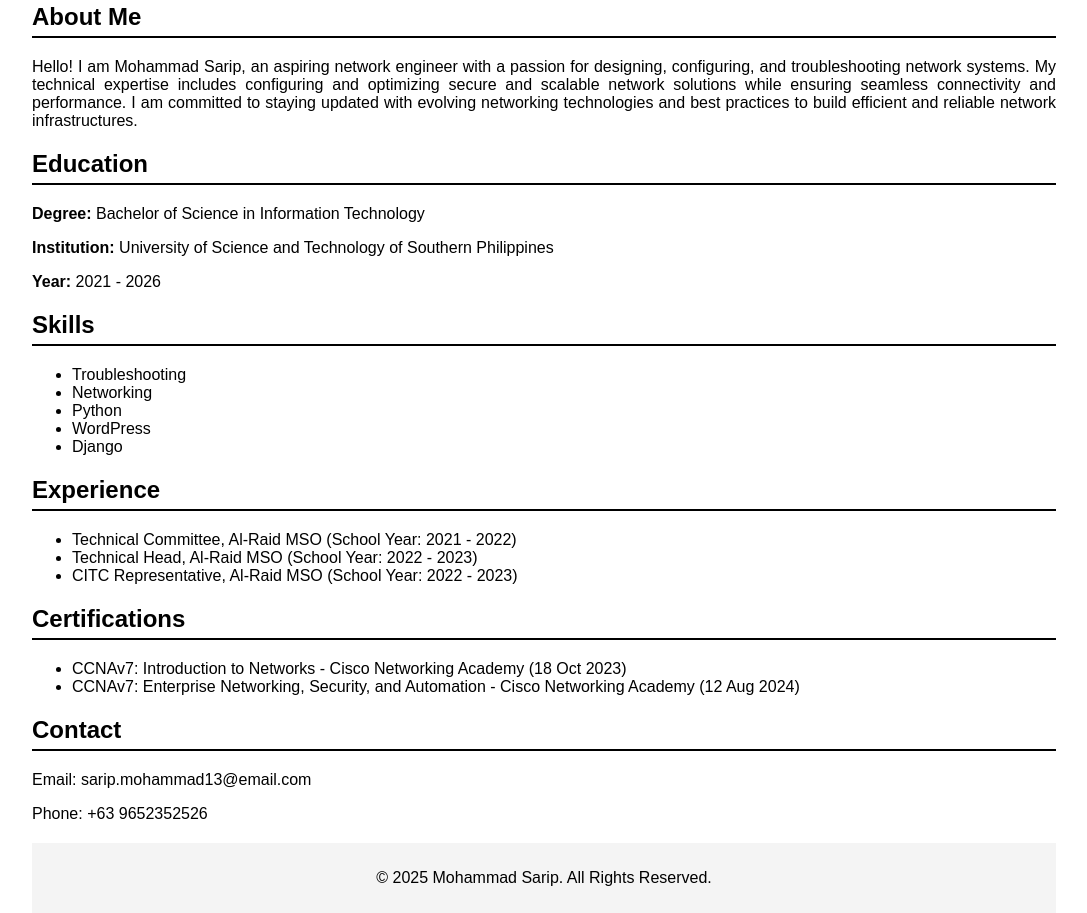
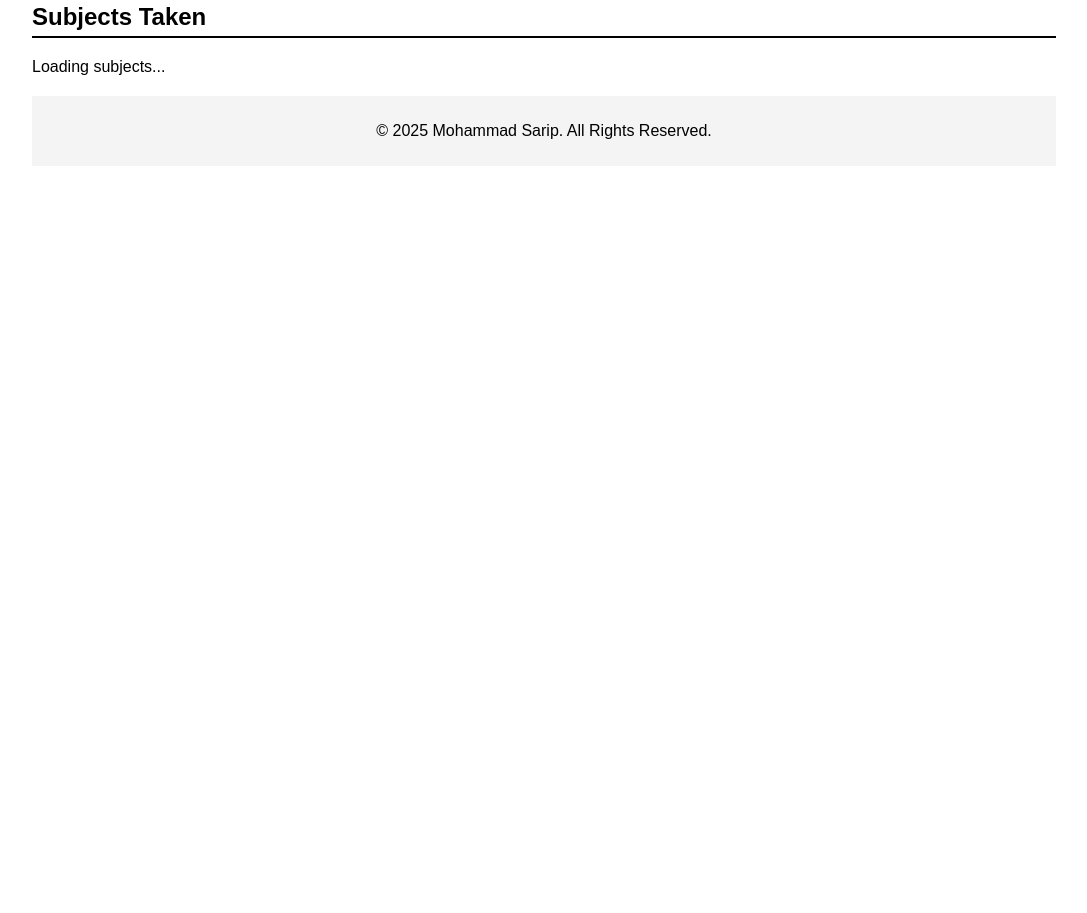
Before and after one commit to Heisen13/IT3R1_ADET_Lab6, a plain HTML site: page index.html in a window 1280 px wide. Shown: the part 328-1241 px from the top of the page, without its empty margins (96-1183 px from the left). After the commit the page ends 800 px from the top, so only its background shows below. Drawn offline with Linux system fonts and the light colour scheme.

Commit message:
Updated HTML file

```diff
--- a/index.html
+++ b/index.html
@@ -15,6 +15,7 @@
             <li><a href="#skills">Skills</a></li>
             <li><a href="#experience">Experience</a></li>
             <li><a href="#certifications">Certifications</a></li>
+            <li><a href="#subjects">Subjects Taken</a></li>
             <li><a href="#contact">Contact</a></li>
         </ul>
     </nav>
@@ -26,60 +27,19 @@
                 <h1 class="name">Mohammad Sarip</h1>
                 <h2 class="title">Aspiring Network Engineer</h2>
             </div>
-            <img src="picture of me.png" alt="Profile Picture">
+            <img src="picture_of_me.png" alt="Profile Picture">
         </header>
 
-        <section id="about">
-            <h2>About Me</h2>
-            <p>
-                Hello! I am Mohammad Sarip, an aspiring network engineer with a passion for designing, configuring, and troubleshooting network systems. My technical expertise includes configuring and optimizing secure and scalable network solutions while ensuring seamless connectivity and performance. I am committed to staying updated with evolving networking technologies and best practices to build efficient and reliable network infrastructures.
-            </p>
-        </section>
-
-        <section id="education">
-            <h2>Education</h2>
-            <p><strong>Degree:</strong> Bachelor of Science in Information Technology</p>
-            <p><strong>Institution:</strong> University of Science and Technology of Southern Philippines</p>
-            <p><strong>Year:</strong> 2021 - 2026</p>
-        </section>
-
-        <section id="skills">
-            <h2>Skills</h2>
-            <ul>
-                <li>Troubleshooting</li>
-                <li>Networking</li>
-                <li>Python</li>
-                <li>WordPress</li>
-                <li>Django</li>
-            </ul>
-        </section>
-
-        <section id="experience">
-            <h2>Experience</h2>
-            <ul>
-                <li>Technical Committee, Al-Raid MSO (School Year: 2021 - 2022)</li>
-                <li>Technical Head, Al-Raid MSO (School Year: 2022 - 2023)</li>
-                <li>CITC Representative, Al-Raid MSO (School Year: 2022 - 2023)</li>
-            </ul>
-        </section>
-
-        <section id="certifications">
-            <h2>Certifications</h2>
-            <ul>
-                <li>CCNAv7: Introduction to Networks - Cisco Networking Academy (18 Oct 2023)</li>
-                <li>CCNAv7: Enterprise Networking, Security, and Automation - Cisco Networking Academy (12 Aug 2024)</li>
-            </ul>
-        </section>
-
-        <section id="contact">
-            <h2>Contact</h2>
-            <p>Email: sarip.mohammad13@email.com</p>
-            <p>Phone: +63 9652352526</p>
+        <section id="subjects">
+            <h2>Subjects Taken</h2>
+            <div id="subjects-list">Loading subjects...</div>
         </section>
 
         <footer>
             <p>&copy; 2025 Mohammad Sarip. All Rights Reserved.</p>
         </footer>
     </div>
+
+    <script src="script.js"></script>
 </body>
 </html>
```
